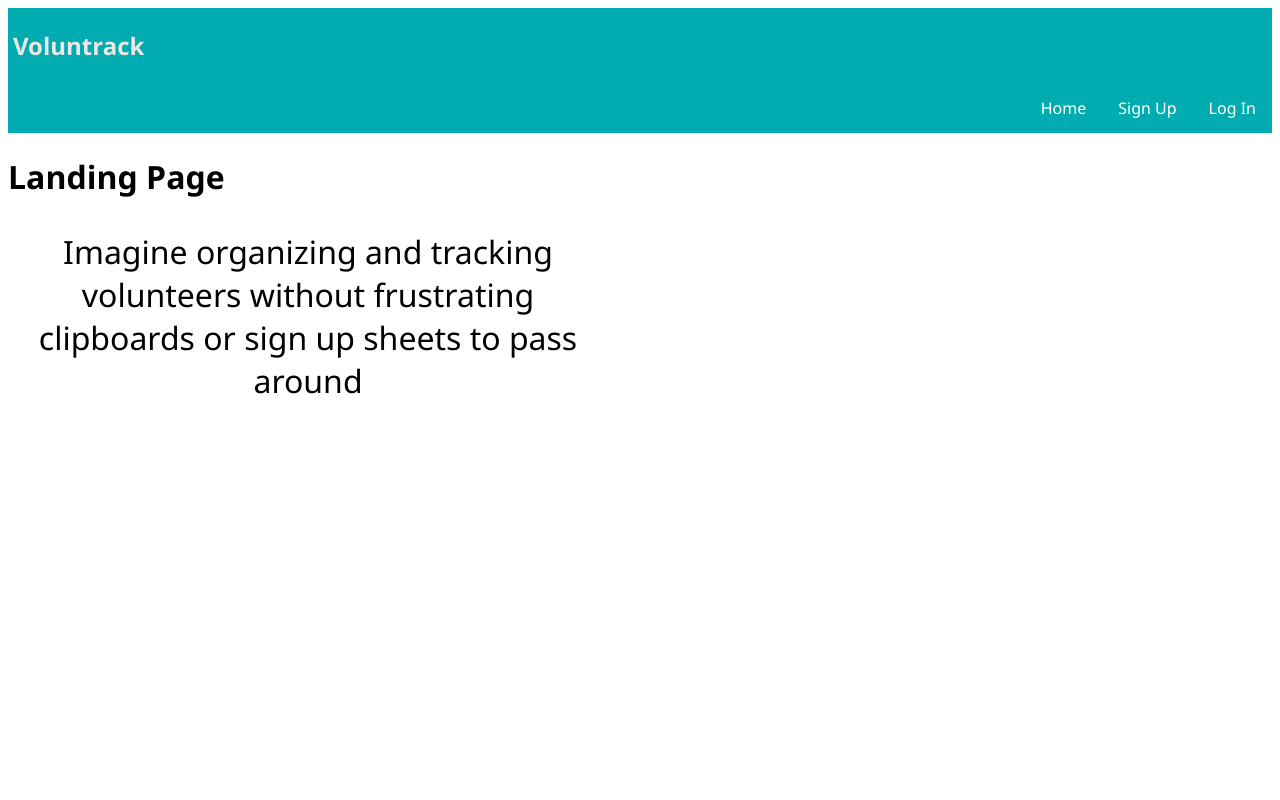
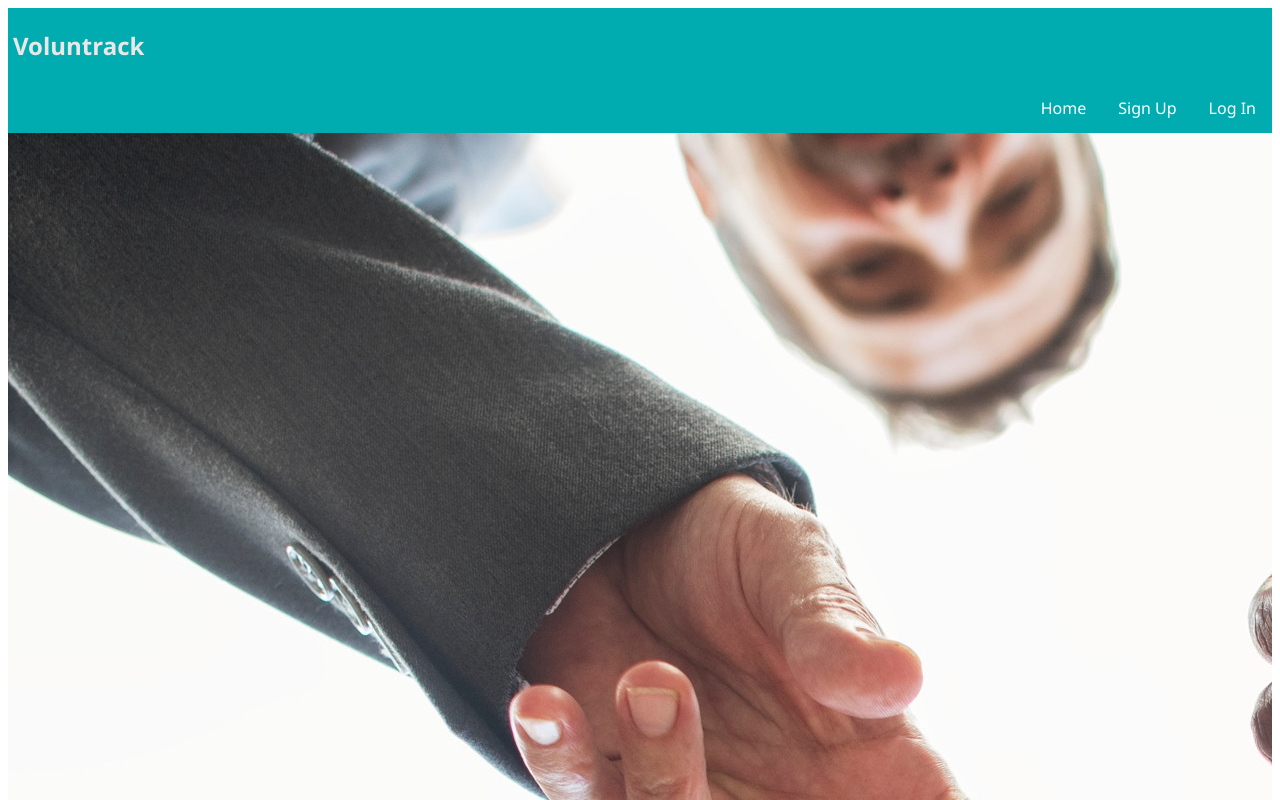
Before and after one commit to dannyyaaj/Voluntrack, a React (Create React App) app: page /#/home in a window 1280 px wide. Shown: the top 800 px of the page. Built offline with nearby package versions, Linux system fonts and the light colour scheme.

Commit message:
add image to landing page

```diff
--- /dev/null
+++ b/src/components/Carousel/Carousel.js
@@ -0,0 +1,20 @@
+import React, { Component } from 'react';
+import volunteers_one from '../../resources/volunteers_one.jpg';
+
+class Carousel extends Component {
+  render() {
+    return (
+      <div>
+        <div
+        style={{
+          background: `url(${volunteers_one})`,
+          height: `${window.innerHeight}px`
+          }}
+        >
+
+        </div>
+      </div>
+    )
+  }
+}
+export default Carousel
--- a/src/components/LandingPage/LandingPage.js
+++ b/src/components/LandingPage/LandingPage.js
@@ -1,11 +1,12 @@
 import React, { Component } from 'react';
 import About from '../About/About';
+import Carousel from '../Carousel/Carousel';
 
 class LandingPage extends Component {
   render() {
     return (
       <div>
-        <h1>Landing Page</h1>
+        <Carousel />
         <About />
       </div>
     )
```
